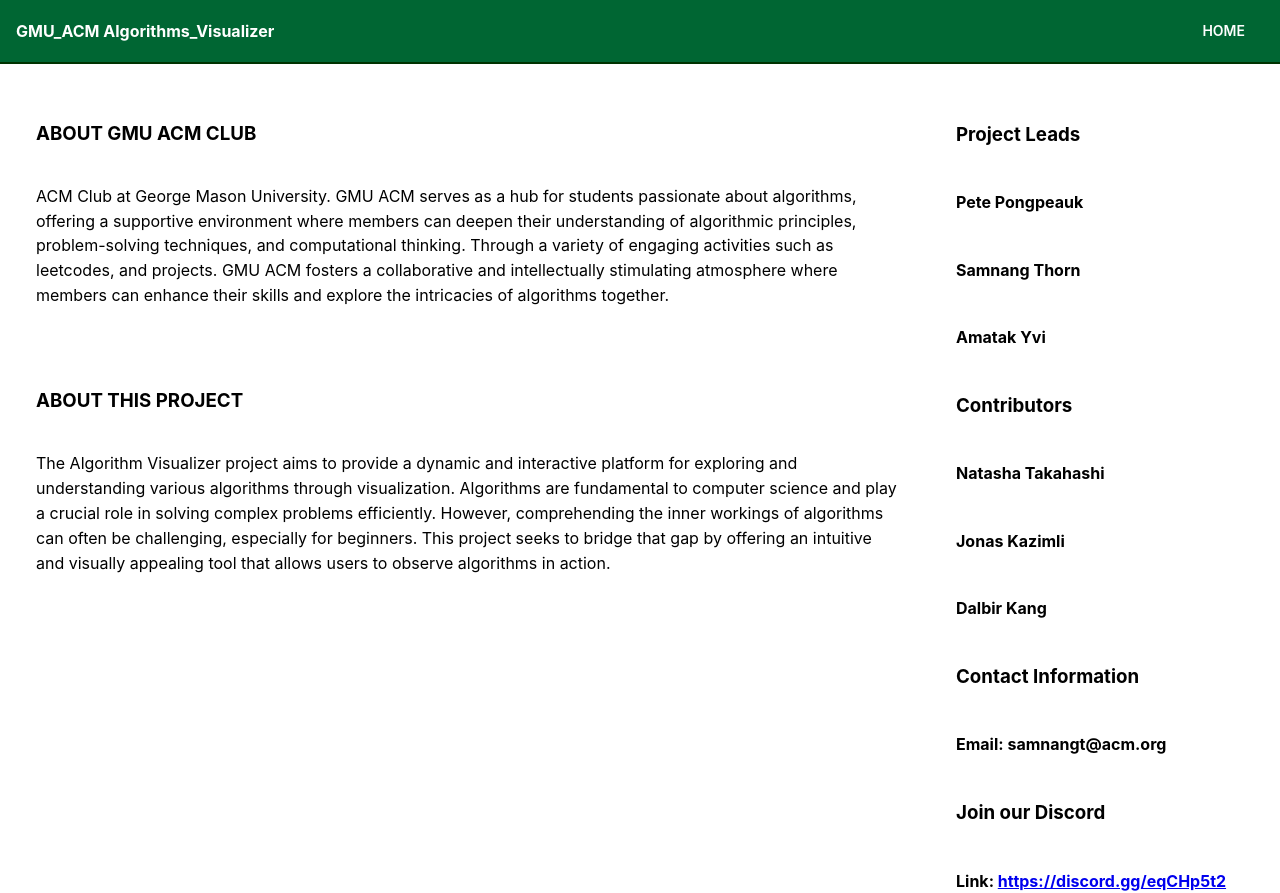
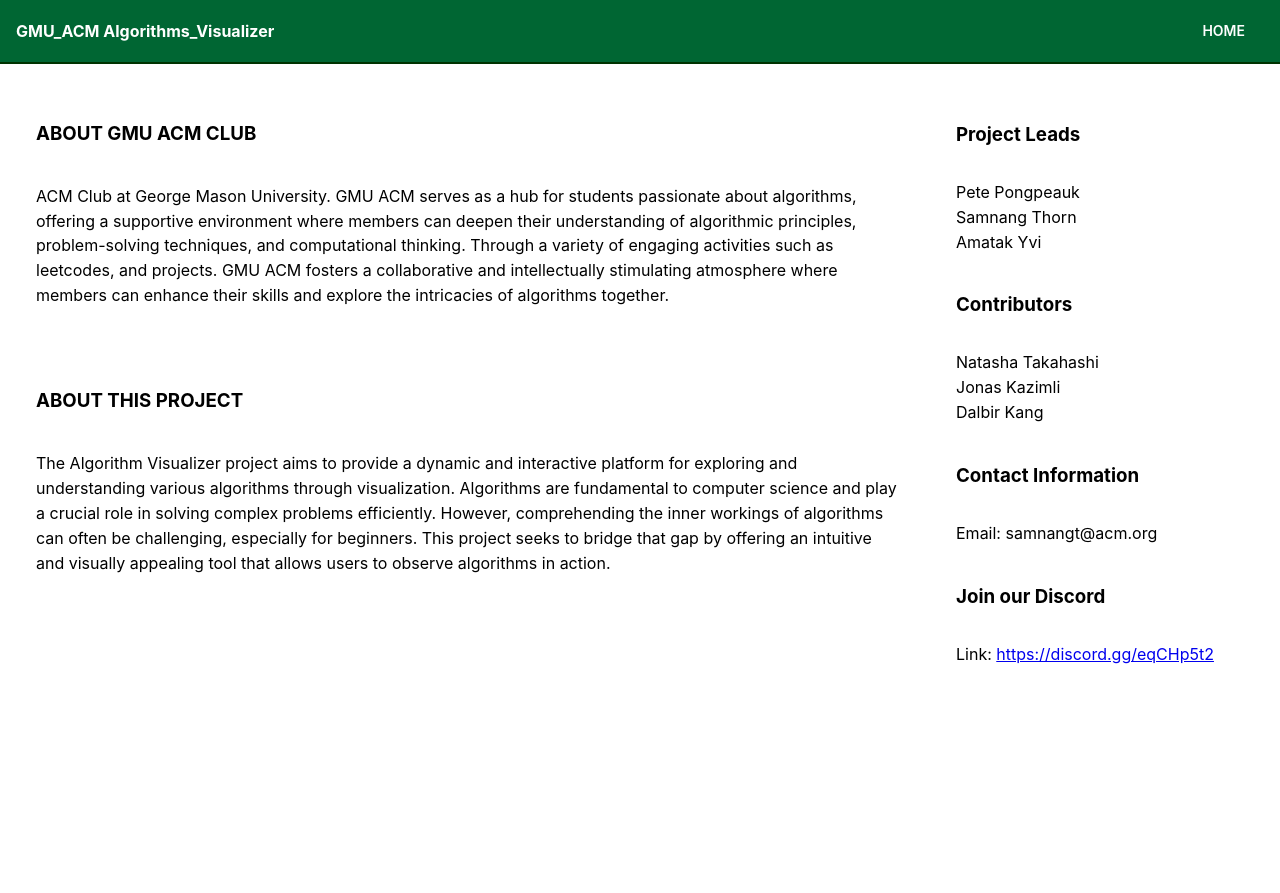
Before and after one commit to StoicNeutron/GMU_ACM, a Next.js app in the folder web/: page /about in a window 1280 px wide. After the commit the page ends 800 px from the top, so only its background shows below. Built offline with nearby package versions, Linux system fonts and the light colour scheme.

Commit message:
fix style in the about page and button title

```diff
--- a/web/src/components/about/RightPanel.tsx
+++ b/web/src/components/about/RightPanel.tsx
@@ -7,9 +7,13 @@
     //outline: '1px solid black',
   },
   h3: {
-    marginBottom: 20,
+    marginBottom: 15,
     marginTop: 20,
     fontWeight: 'bold',
+  },
+  ul: {
+    listStyle: 'none',
+    paddingLeft: 0,
   }
 } as Record<string, React.CSSProperties>;
 
@@ -18,17 +22,25 @@
   return (
     <Flex flex={1} direction="column" style={styles.container}>
       <h3 style={styles.h3}>Project Leads</h3>
-      <h4>Pete Pongpeauk</h4>
-      <h4>Samnang Thorn</h4>
-      <h4>Amatak Yvi</h4>
+      <ul style={styles.ul}>
+        <li>Pete Pongpeauk</li>
+        <li>Samnang Thorn</li>
+        <li>Amatak Yvi</li>
+      </ul>
       <h3 style={styles.h3}>Contributors</h3>
-      <h4>Natasha Takahashi</h4>
-      <h4>Jonas Kazimli</h4>
-      <h4>Dalbir Kang</h4>
+      <ul style={styles.ul}>
+        <li>Natasha Takahashi</li>
+        <li>Jonas Kazimli</li>
+        <li>Dalbir Kang</li>
+      </ul>
       <h3 style={styles.h3}>Contact Information</h3>
-      <h4>Email: samnangt@acm.org</h4>
+      <ul style={styles.ul}>
+        <li>Email: samnangt@acm.org</li>
+      </ul>
       <h3 style={styles.h3}>Join our Discord</h3>
-      <h4>Link: <a href="https://discord.gg/eqCHp5t2">https://discord.gg/eqCHp5t2</a></h4>
+      <ul style={styles.ul}>
+        <li>Link: <a href="https://discord.gg/eqCHp5t2">https://discord.gg/eqCHp5t2</a></li>
+      </ul>
     </Flex>
   );
 }
--- a/web/src/components/pages/home/Controller.tsx
+++ b/web/src/components/pages/home/Controller.tsx
@@ -57,7 +57,7 @@
         style={{ marginBottom: '20px' }}
       />
 
-      <Button variant="filled" color="green" size="md" radius="md" style={{ marginBottom: '20px' }}>RESET</Button>
+      <Button variant="filled" color="green" size="md" radius="md" style={{ marginBottom: '20px' }}>RUN</Button>
       <Button variant="filled" color="green" size="md" radius="md" style={{ marginBottom: '20px' }}>RESET</Button>
       <Divider style={styles.divider} />
 
```
